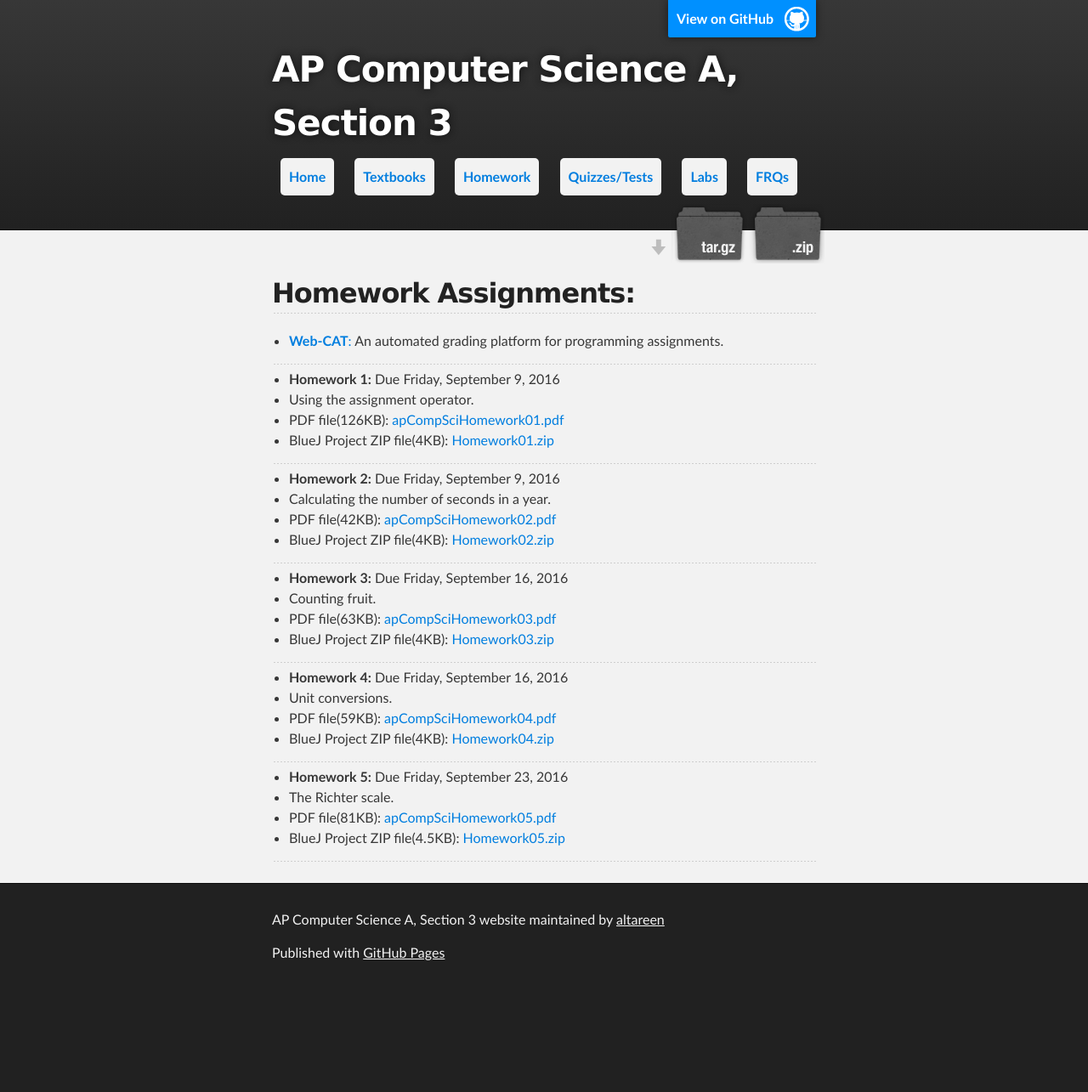
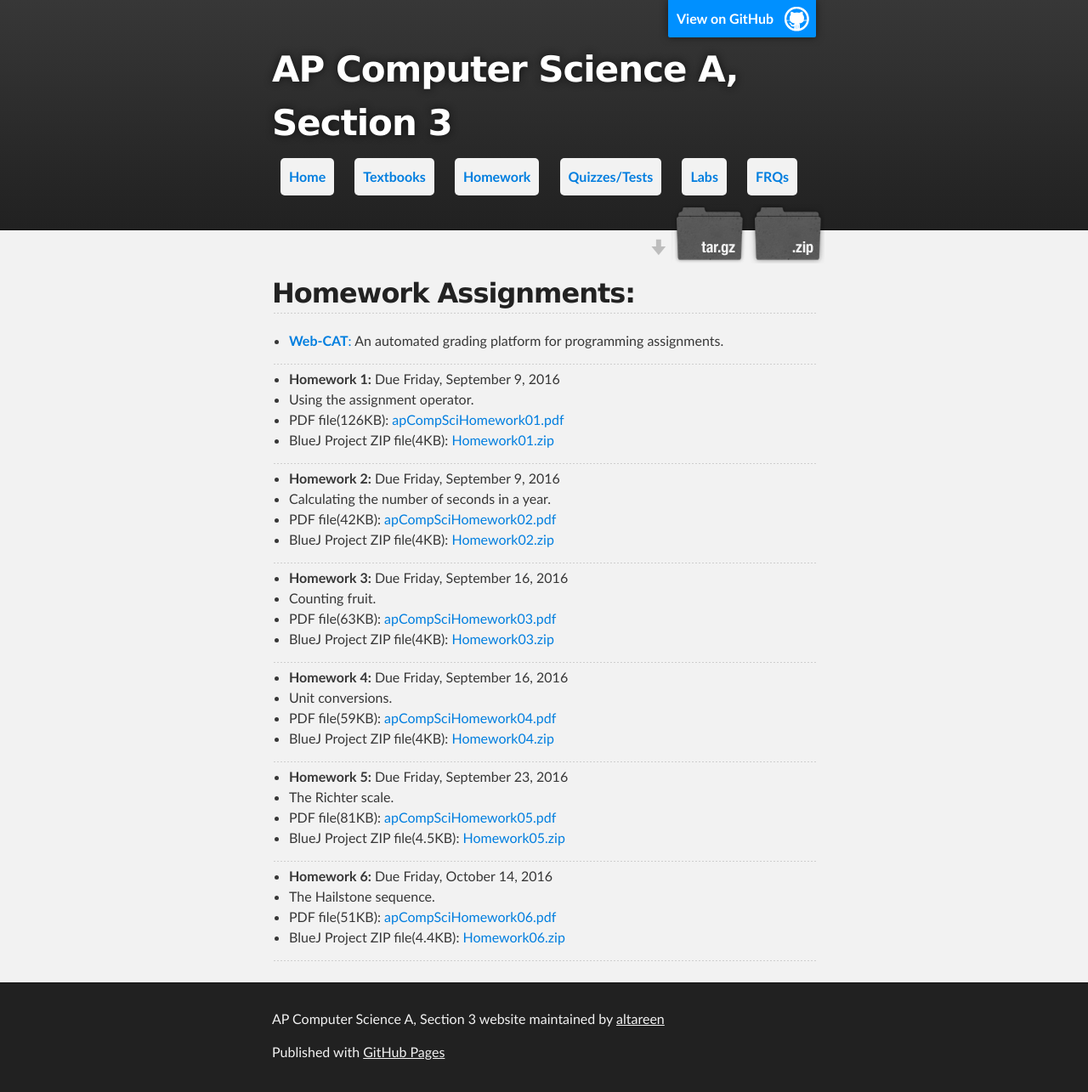
Before and after one commit to ynot1609/apcompsci3, a Jekyll site: the page built from homework/index.md, in a window 1280 px wide. Shown: the whole page at 85% size. Built offline with Jekyll 4.4.1, drawn with Linux system fonts in a browser that asks for light colours; before the commit the page ends 1168 px from its top, so only the background shows below that.

Commit message:
Updated index.md

```diff
--- a/homework/index.md
+++ b/homework/index.md
@@ -42,3 +42,10 @@ title: Homework Assignments
 + BlueJ Project ZIP file(4.5KB): [Homework05.zip](/apcompsci3/assets/Homework05.zip)
 
 ---
+
++ **Homework 6:** Due Friday, October 14, 2016
++ The Hailstone sequence.
++ PDF file(51KB): [apCompSciHomework06.pdf](/apcompsci3/assets/apCompSciHomework06.pdf)
++ BlueJ Project ZIP file(4.4KB): [Homework06.zip](/apcompsci3/assets/Homework06.zip)
+
+---
```
Also changed, not shown: 2 other files.
